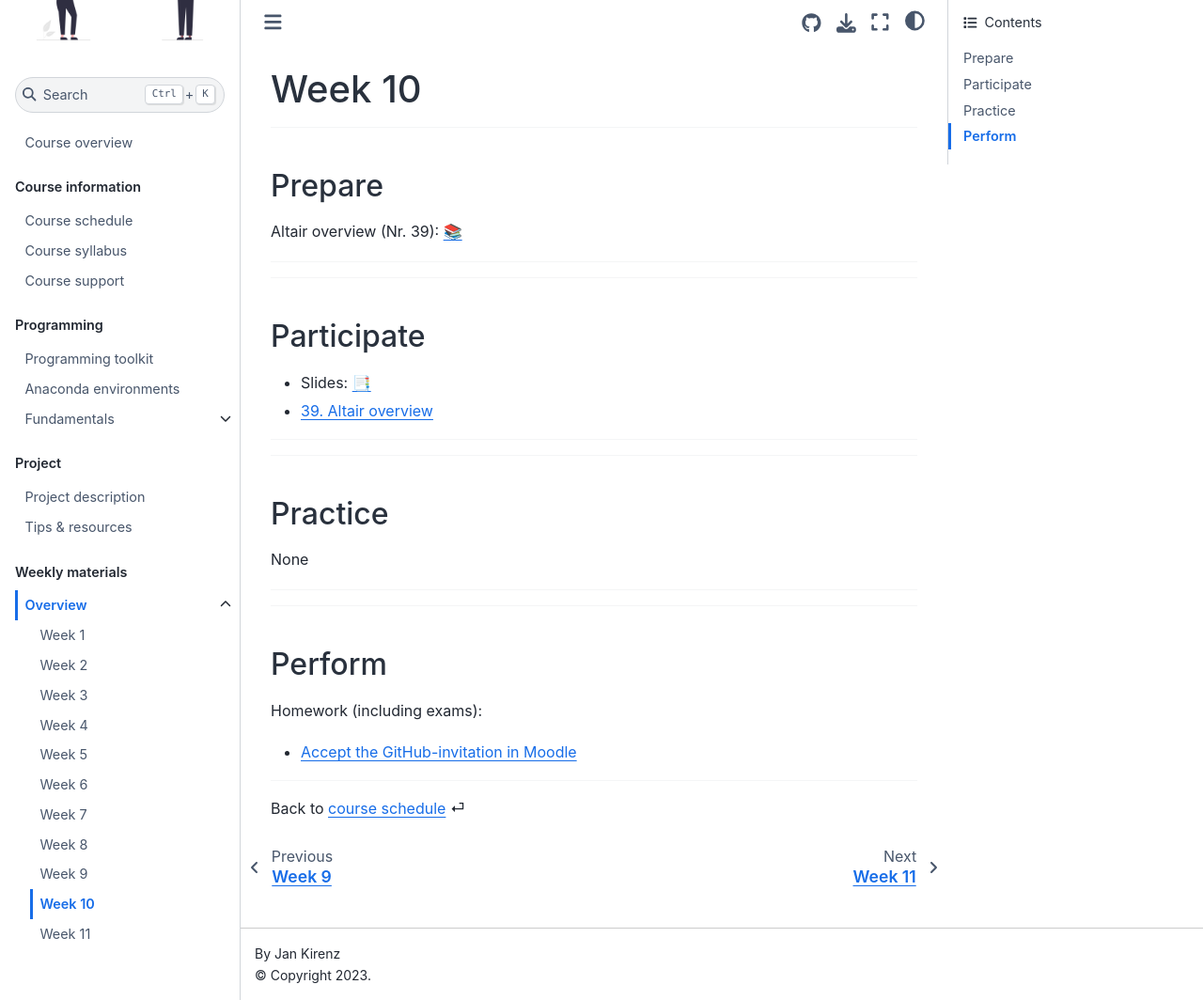
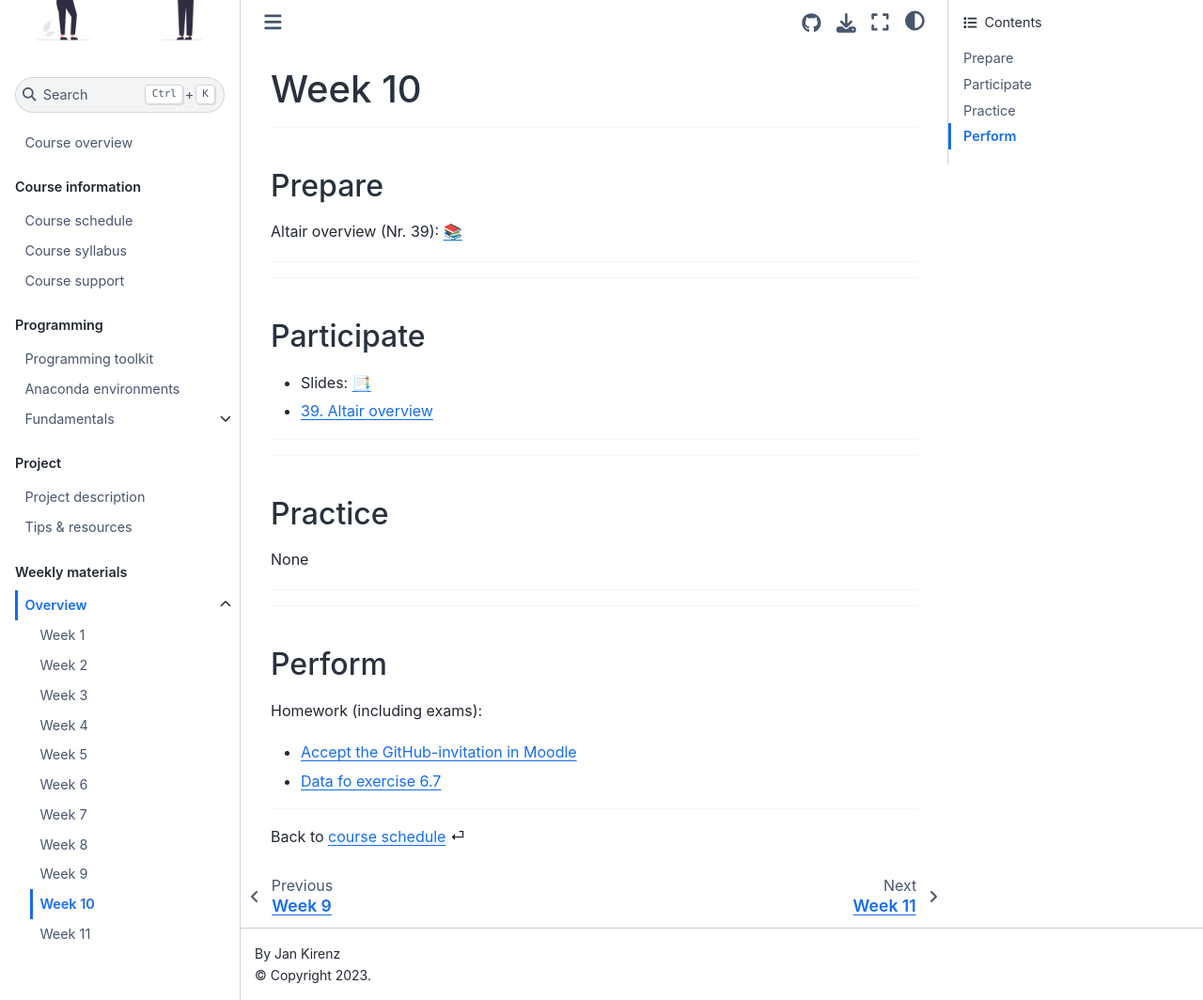
Before and after one commit to dst-ws22/website, a Jupyter Book: the page built from weeks/week10.md, in a window 1280 px wide and 1064 px high. Shown: the whole window at 94% size. Built offline with Jupyter Book 1.0.4 settings and Sphinx 7.4.7 and the Sphinx Book theme 1.1.4, drawn with Linux system fonts in a browser that asks for light colours; comment, search, counter and statistics services are not loaded.

Commit message:
Update week10.md

```diff
--- a/weeks/week10.md
+++ b/weeks/week10.md
@@ -42,6 +42,9 @@
 
 - [Accept the GitHub-invitation in Moodle](https://e-learning.hdm-stuttgart.de/moodle/mod/page/view.php?id=269342)
 
+
+- [Data fo exercise 6.7](https://docs.google.com/spreadsheets/d/1YEbM74VCurIGhBYi1cOFomVrs2ru-2tY/edit?usp=sharing&ouid=107811604787432825206&rtpof=true&sd=true)
+
 ---
 
 Back to [course schedule](../docs/course-schedule.md) ⏎
```
